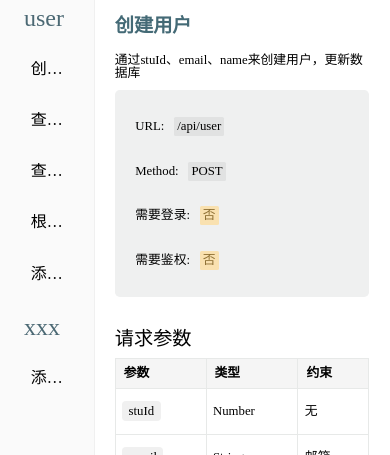
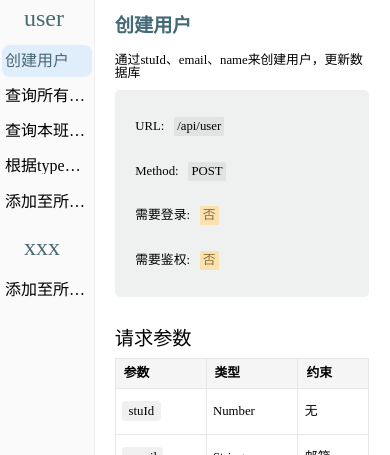
Before and after one commit to CaoKejian/JobPosting_Pro, a React (Vite) app in the folder portDocument/: page /home in a window 390 px wide. Shown: the top 455 px of the page. Built offline with nearby package versions, Linux system fonts and the light colour scheme.

Commit message:
feat: 准备制作动态样式

```diff
--- a/portDocument/src/component/Left.module.scss
+++ b/portDocument/src/component/Left.module.scss
@@ -26,9 +26,9 @@ li{
   border-radius: 8px;
 }
 .liItem{
-  padding: 1rem 1.8rem;
+  padding: 0.8rem 1.8rem;
   &:hover{
-    background: #ebebeb;
+    background: #eff0f0;
     transition: all .3s ease-in-out;
   }
 }
@@ -38,3 +38,12 @@ li{
   white-space: nowrap;
   text-overflow: ellipsis;
 }
+@media (max-width: 768px) {
+  .liItem{
+    padding: 0.5rem 0.2rem;
+    &:hover{
+      background: #eff0f0;
+      transition: all .3s ease-in-out;
+    }
+  }
+}
--- a/portDocument/src/component/Left.tsx
+++ b/portDocument/src/component/Left.tsx
@@ -8,7 +8,6 @@ interface IProps {
 }
 
 const Left: FC<IProps> = () => {
-  console.log(menuData)
   return (
     <div className={s.wrapper}>
       {
--- a/portDocument/src/component/MenuItem.tsx
+++ b/portDocument/src/component/MenuItem.tsx
@@ -4,12 +4,16 @@ import s from './Left.module.scss'
 import './index.css'
 interface IProps {
   children?: ReactNode
-  item: any
+  item: {
+    title: string
+    subMenu: { title: string }[]
+  }
 }
 
 const MenuItem: FC<IProps> = ({ item }) => {
   const [isShow, setIsShow] = useState(true);
   const [status, setStatus] = useState('#menuOpen')
+  const [active, setActive] = useState(0)
   const contentRef = useRef<HTMLUListElement | null>(null);
 
   useEffect(() => {
@@ -29,6 +33,9 @@ const MenuItem: FC<IProps> = ({ item }) => {
     }
     setIsShow(!isShow);
   };
+  const handleLi = (title: string, index: number) => {
+    console.log(item, index)
+  }
   return (
     <ul>
       <li className={s.item}>
@@ -39,7 +46,7 @@ const MenuItem: FC<IProps> = ({ item }) => {
       </li>
       <ul className={[`twoTitle ${isShow ? 'show' : ''}`].join()} ref={contentRef}>
         {item.subMenu.map((subItem: any, index: number) => (
-          <li key={index} className={s.liItem}>
+          <li key={index} className={`liItem ${active === index && item.title==='user'? "Liactive" : ''}`} onClick={() => handleLi(item.title, index)}>
             <div className={s.text}>{subItem.title}</div>
           </li>
         ))}
--- a/portDocument/src/component/index.css
+++ b/portDocument/src/component/index.css
@@ -46,3 +46,27 @@
 .ro{
   animation: ro 0.5s linear;
 }
+
+.liItem{
+  padding: 0.8rem 1.8rem;
+}
+.liItem:hover{
+  background: #d6d7d7;
+  transition: all .3s ease-in-out;
+}
+.Liactive{
+  background: #e0edfa;
+  color: #4c6974;
+}
+.Liactive:hover{
+  background: #e0edfa;
+}
+@media (max-width: 768px) {
+  .liItem{
+    padding: 0.5rem 0.2rem;
+  }
+  .liItem:hover{
+    background: #eff0f0;
+    transition: all .3s ease-in-out;
+  }
+}
```
